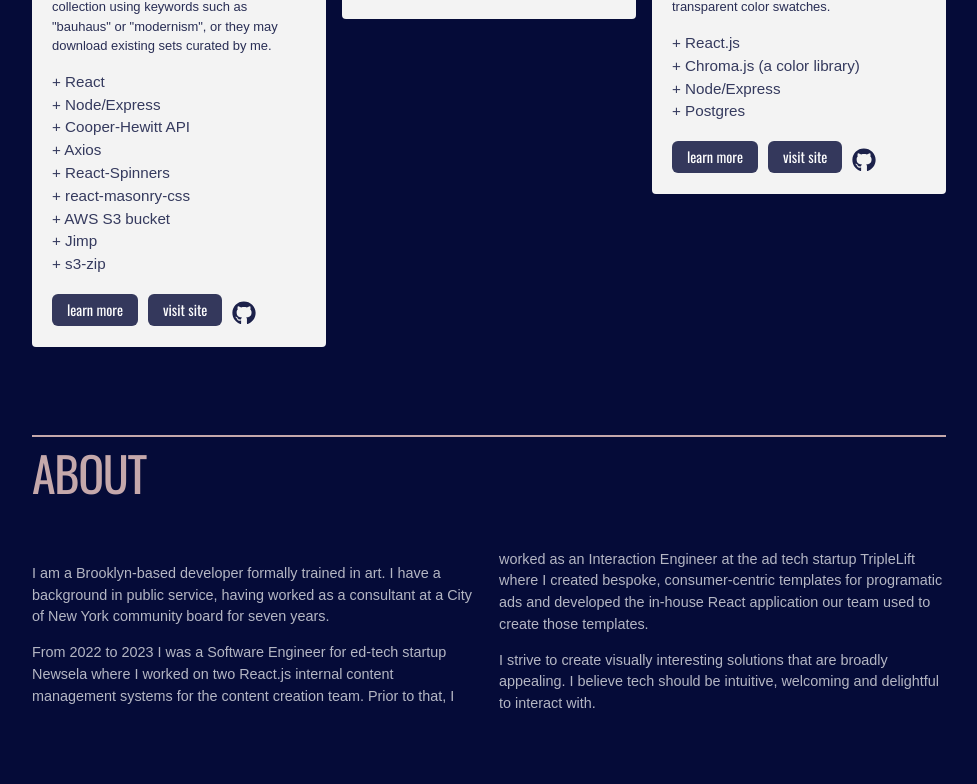
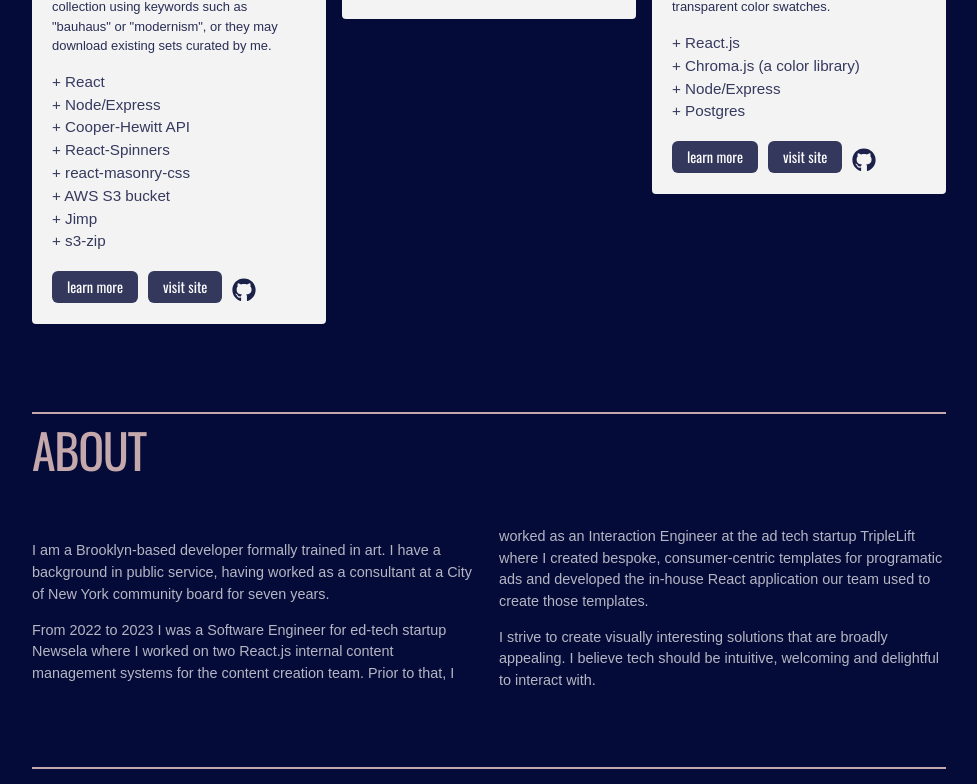
Before and after one commit to snphillips/devportfolio, a Next.js app: page / in a window 1280 px wide. Shown: the part 1254-2038 px from the top of the page, without its empty margins (70-1047 px from the left). Built offline with nearby package versions, Linux system fonts and the light colour scheme.

Commit message:
update site location

```diff
--- a/src/projectList.js
+++ b/src/projectList.js
@@ -61,7 +61,6 @@ export const projectList = [
       'React',
       'Node/Express',
       'Cooper-Hewitt API',
-      'Axios',
       'React-Spinners',
       'react-masonry-css',
       'AWS S3 bucket',
@@ -75,7 +74,7 @@ export const projectList = [
       'selected images are resized, text overlay added',
       'user downloads pre-curated sets of images',
     ],
-    url: 'https://meeting-background-maker.surge.sh/',
+    url: 'https://meeting-background-maker-client.netlify.app/',
     githubUrl: 'https://github.com/snphillips/meeting-background-maker-client',
     year: '2022',
     includeInGallery: true,
```
Also changed, not shown: 1 other file (tests, documents, lock files or other folders).
